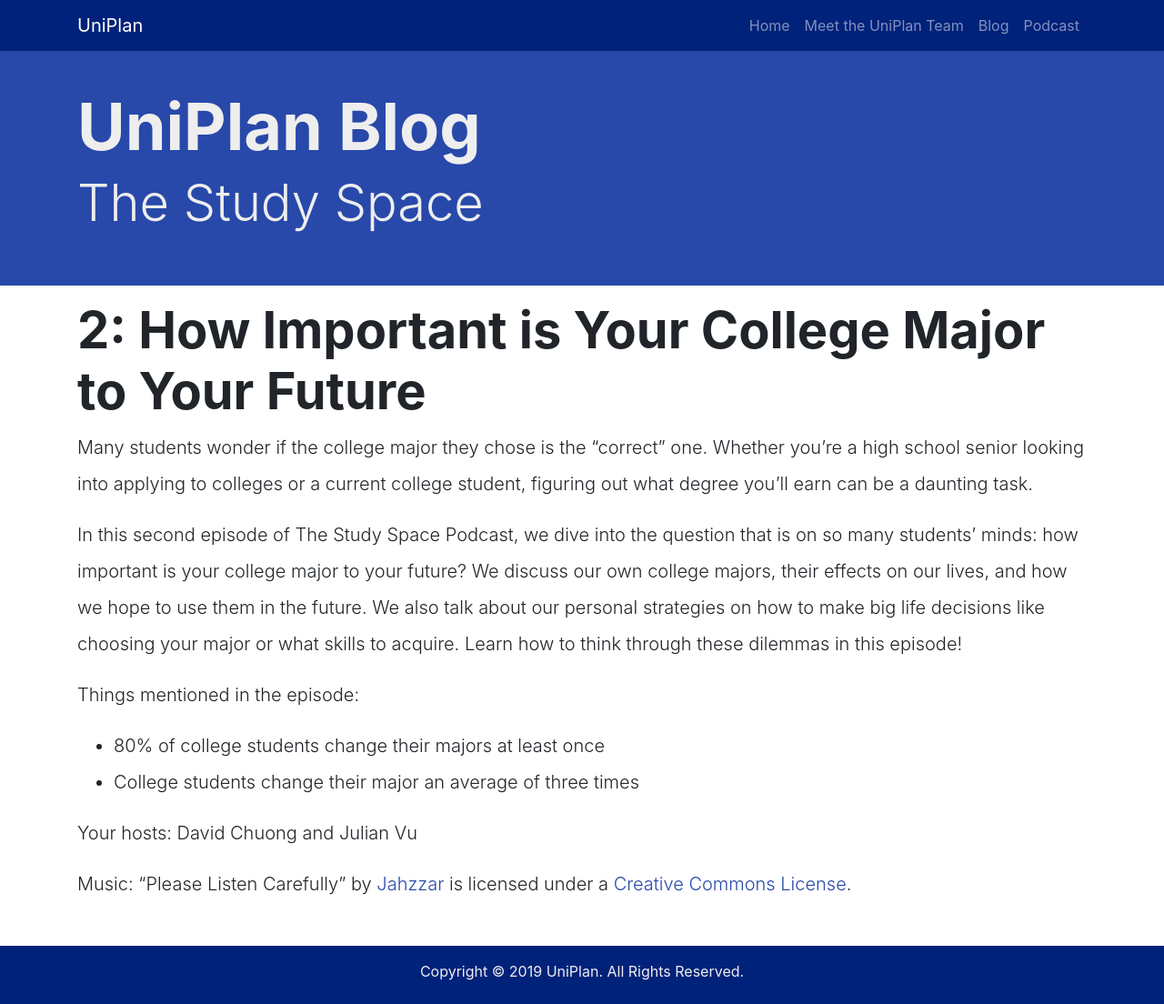
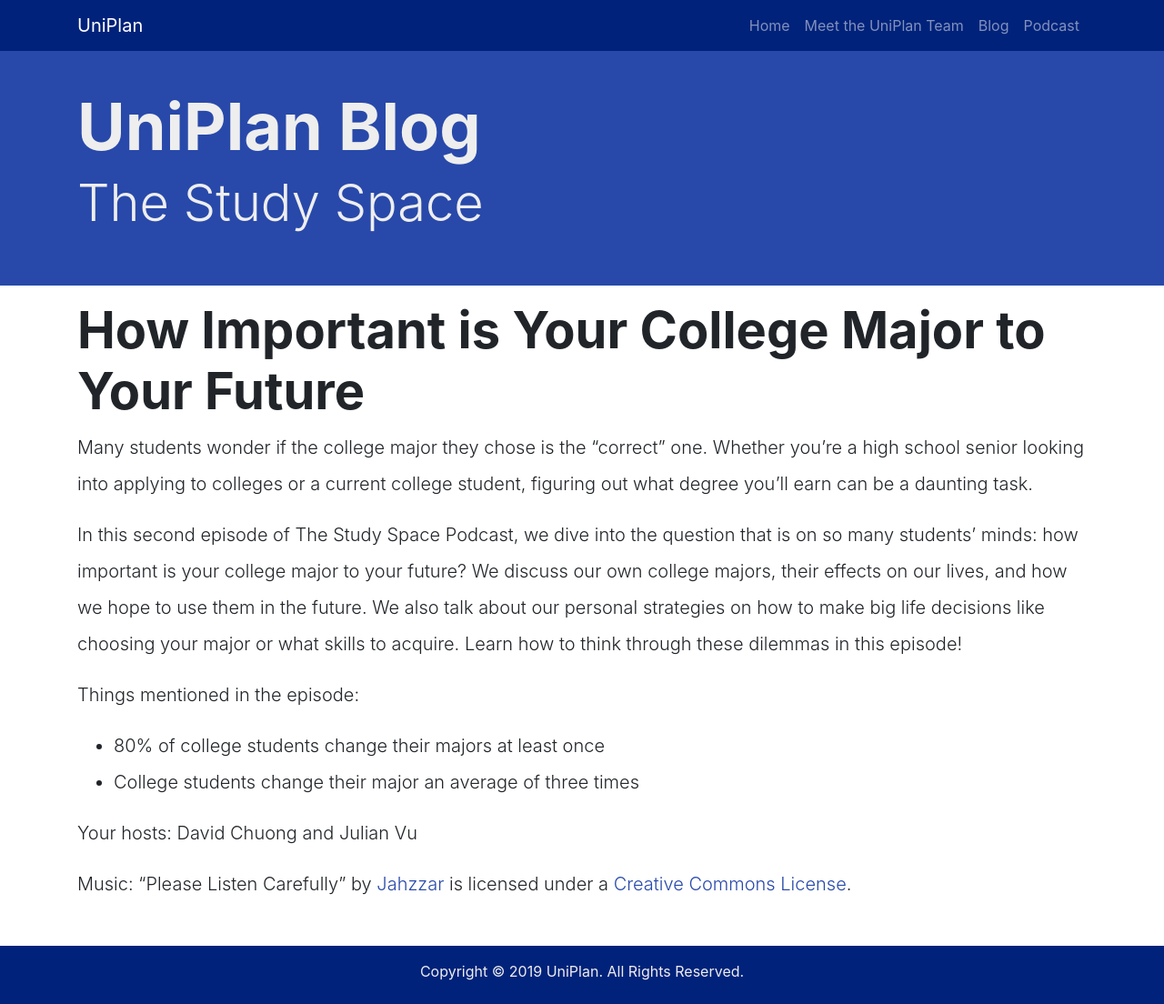
Before and after one commit to UniPlanTeam/uniplanteam.github.io, a Jekyll site: the page built from _podcast/2-how-important-is-your-college-major-to-your-future.md, in a window 1280 px wide and 1104 px high. Shown: the whole window at 91% size. Built offline with Jekyll 4.4.1, drawn with Linux system fonts in a browser that asks for light colours; nearby versions of some CDN libraries.

Commit message:
Fix categories and episode numbers

```diff
--- a/_podcast/2-how-important-is-your-college-major-to-your-future.md
+++ b/_podcast/2-how-important-is-your-college-major-to-your-future.md
@@ -1,6 +1,6 @@
 ---
 layout: post
-title: "2: How Important is Your College Major to Your Future"
+title: "How Important is Your College Major to Your Future"
 date: 2019-08-07 19:44:00
 file: https://archive.org/download/tss-2/tss-2.mp3
 description: "In this second episode of The Study Space Podcast, we dive into the question that is on so many students' minds: how important is your college major to your future? We discuss our own college majors, their effects on our lives, and how we hope to use them in the future. We also talk about our personal strategies on how to make big life decisions like choosing your major or what skills to acquire. Learn how to think through these dilemmas in this episode!"
```
Also changed, not shown: _data/podcast.yml (+4 -4 lines), _podcast/1-how-to-get-a-head-start-on-a-college-term.md (+1 -1 lines), _podcast/3-balancing-life.md (+1 -1 lines), 1 other file.
